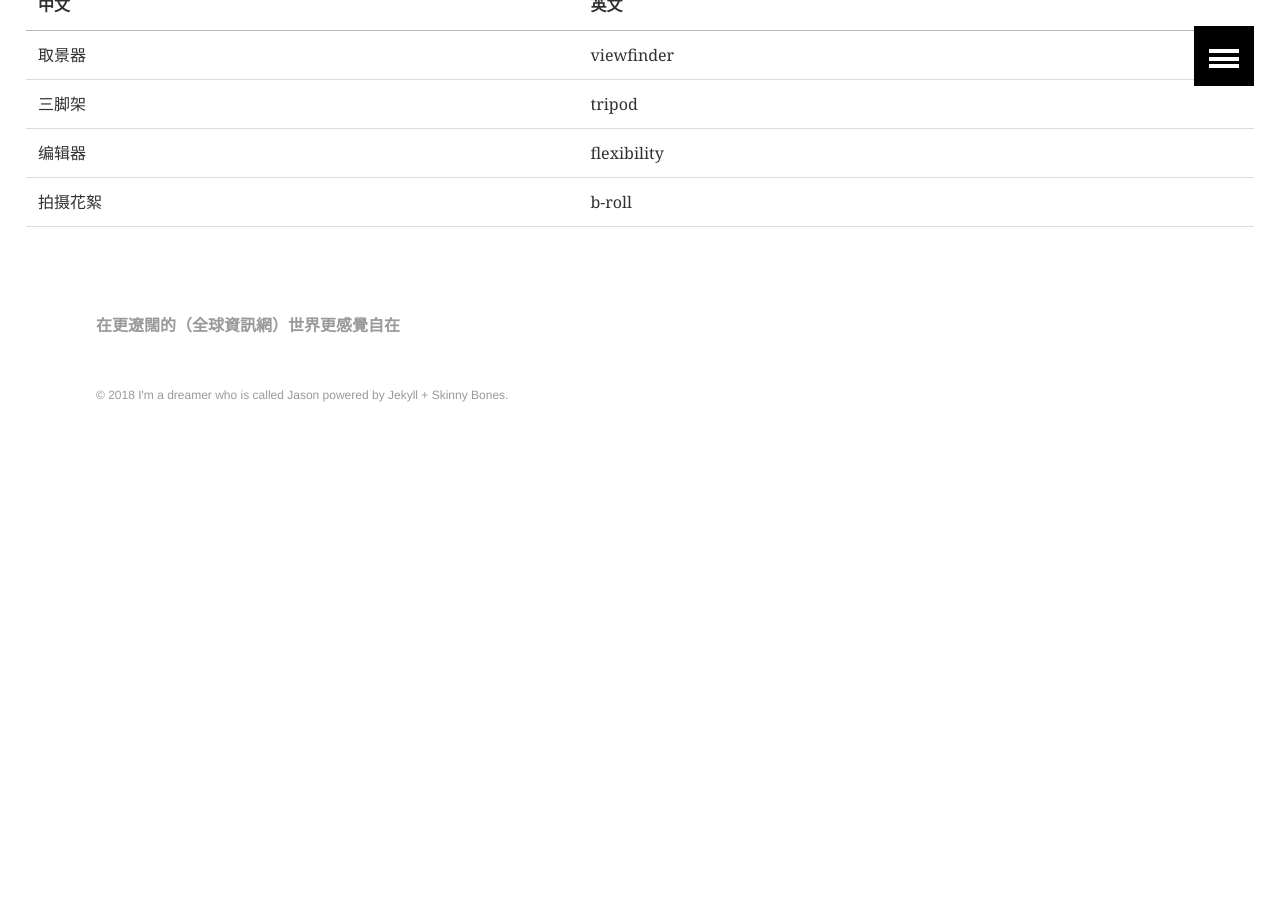
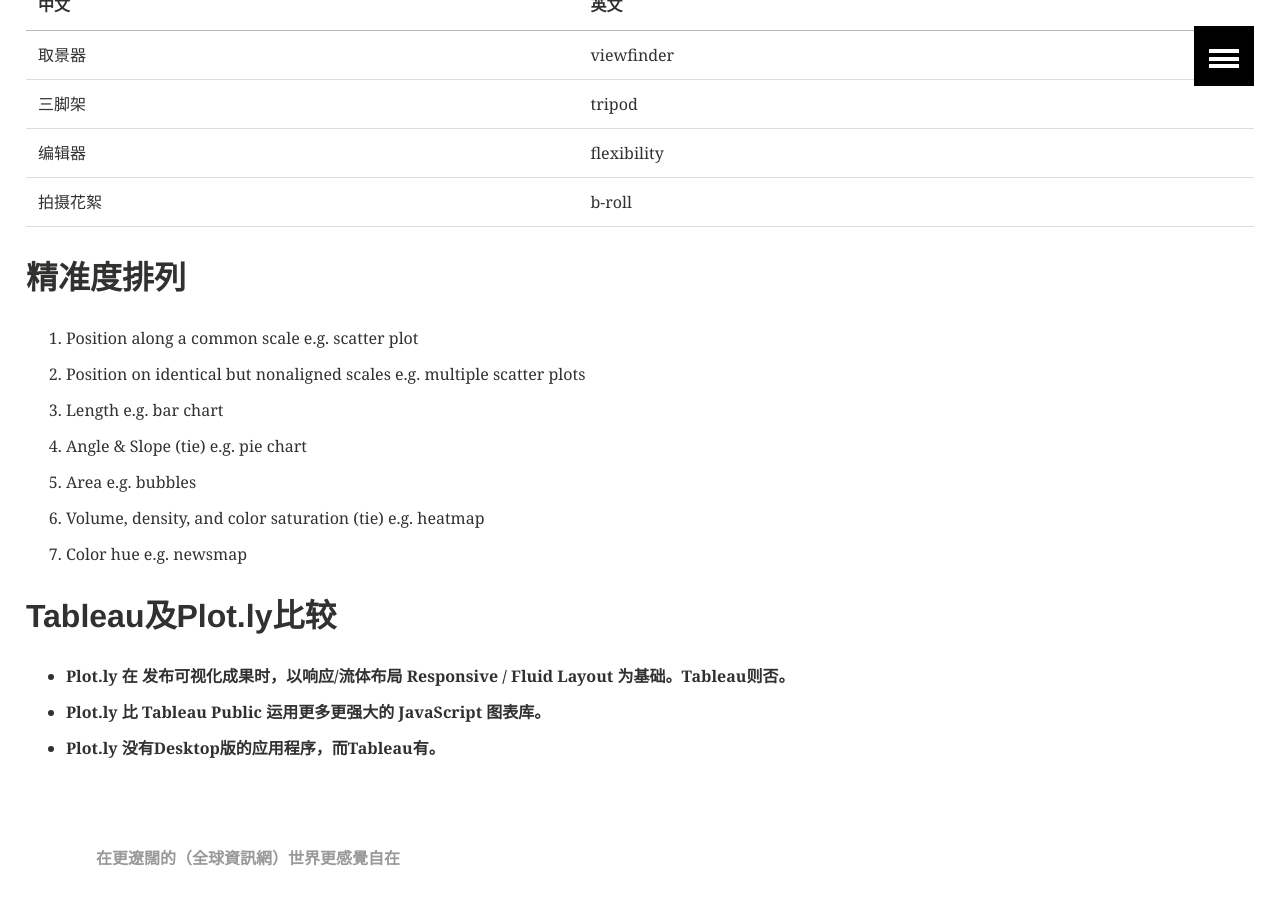
Before and after one commit to Jasonkira/Jasonkira.github.io, a Jekyll site: the page built from _posts/rwd/2017-11-30-我的学习笔记.markdown, in a window 1280 px wide and 900 px high, scrolled down 1369 px. Built offline with Jekyll 4.4.1, drawn with Linux system fonts in a browser that asks for light colours; before the commit the page ends 1850 px from its top, so only the background shows below that.

Commit message:
增加内容

```diff
--- a/_posts/rwd/2017-11-30-我的学习笔记.markdown
+++ b/_posts/rwd/2017-11-30-我的学习笔记.markdown
@@ -45,3 +45,17 @@ CSS滤镜|filter
 三脚架|tripod
 编辑器|flexibility
 拍摄花絮|b-roll
+
+## 精准度排列
+1. Position along a common scale e.g. scatter plot
+2. Position on identical but nonaligned scales e.g. multiple scatter plots
+3. Length e.g. bar chart
+4. Angle & Slope (tie) e.g. pie chart
+5. Area e.g. bubbles
+6. Volume, density, and color saturation (tie) e.g. heatmap
+7. Color hue e.g. newsmap
+
+## Tableau及Plot.ly比较
++ **Plot.ly 在 发布可视化成果时，以响应/流体布局 Responsive / Fluid Layout 为基础。Tableau则否。**
++ **Plot.ly 比  Tableau Public 运用更多更强大的 JavaScript 图表库。**
++ **Plot.ly 没有Desktop版的应用程序，而Tableau有。**
```
Also changed, not shown: _posts/infovis/2017-11-30-我的可视化笔记.markdown (+8 -0 lines).
